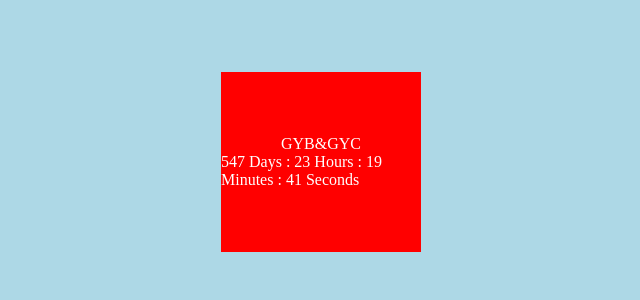
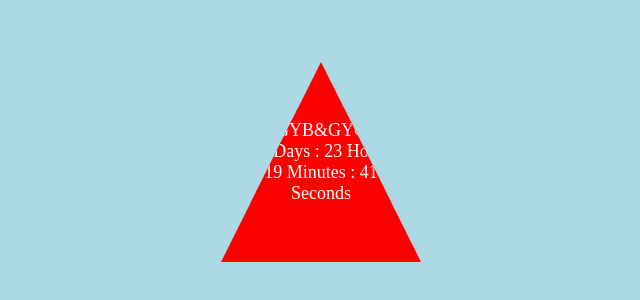
Before and after one commit to gyb13912193900/together, a plain HTML site: page index.html in a window 1280 px wide. Shown: the part 238-538 px from the top of the page, without its empty margins (319-959 px from the left). Drawn offline with Linux system fonts and the light colour scheme.

Commit message:
Update styles.css

```diff
--- a/styles.css
+++ b/styles.css
@@ -12,27 +12,45 @@ body, html {
 .heart {
     position: relative;
     width: 200px;
-    height: 180px;
+    height: 200px;
     background-color: red;
     display: flex;
     flex-direction: column;
     justify-content: center;
     align-items: center;
     color: white;
-    clip-path: path('M 100 30
-                     Q 150 0 200 30
-                     Q 200 80 120 180
-                     L 100 150
-                     L 80 180
-                     Q 0 80 80 30
-                     Q 50 0 100 30 z'); /* 创建爱心形状 */
+    clip-path: polygon(50% 0%, 0% 100%, 100% 100%); /* 暂时设置为三角形 */
+}
+
+/* 创建爱心的上半部分 */
+.heart:before,
+.heart:after {
+    content: "";
+    position: absolute;
+    top: 0;
+    width: 100px;
+    height: 160px;
+    background: red;
+    border-radius: 150px 150px 0 0;
+}
+
+.heart:before {
+    left: 50px;
+    transform: rotate(-45deg);
+    transform-origin: 0 100%;
+}
+
+.heart:after {
+    left: 50px;
+    transform: rotate(45deg);
+    transform-origin: 100% 100%;
 }
 
 .text {
     position: relative;
     z-index: 10;
-    color: white; /* 文本颜色 */
-    font-size: 16px; /* 根据实际情况调整字体大小 */
-    padding: 0 20px; /* 确保文本不会溢出爱心形状 */
+    color: white;
+    font-size: 18px;
+    padding: 0 20px;
     text-align: center;
 }
```
